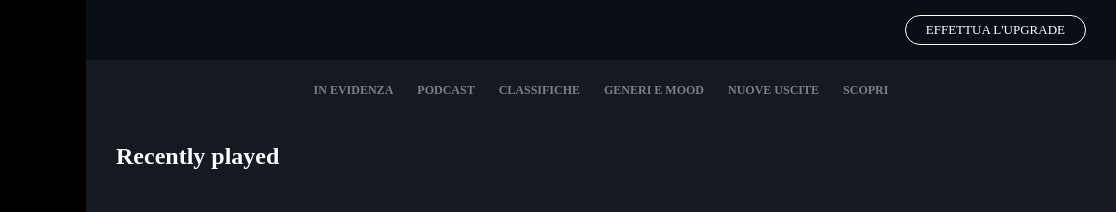
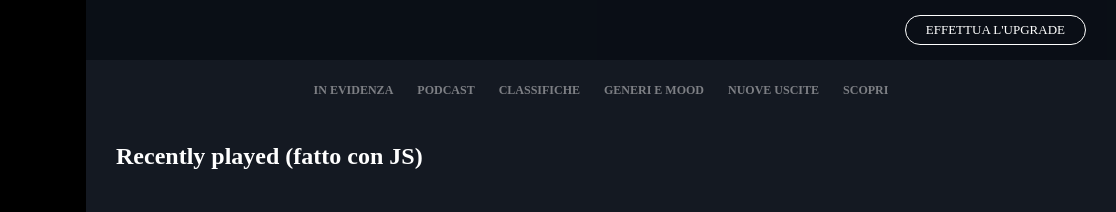
Before and after one commit to Diegopetronaci/html-css-spotifyweb_bonus, a plain HTML site: page Spotify Bonus/index.html in a window 1280 px wide. Shown: the top 212 px of the page, 164-1280 px from the left. Drawn offline with Linux system fonts and the light colour scheme.

Commit message:
aggiunto titolo con js

```diff
--- /dev/null
+++ b/Spotify Bonus/assets/prova.js
@@ -0,0 +1,2 @@
+alert(" Un gran Benvenuto da DIEGO!")
+document.getElementById('prova_js').innerHTML = "Recently played (fatto con JS)";
--- a/Spotify Bonus/index.html
+++ b/Spotify Bonus/index.html
@@ -83,7 +83,7 @@
 
           <div class="main_1 main_overflow">
             <div class="title_section">
-              <h2> Recently played </h2>
+              <h2 id="prova_js"> Recently played </h2>
             </div>
             <div id="recently_played" class="d-flex color_white text_center">
               <div class="item">
@@ -316,5 +316,8 @@
         </div>
       </footer>
     </div>
+    <script src="assets/prova.js" type="text/javascript">
+
+    </script>
   </body>
 </html>
```
